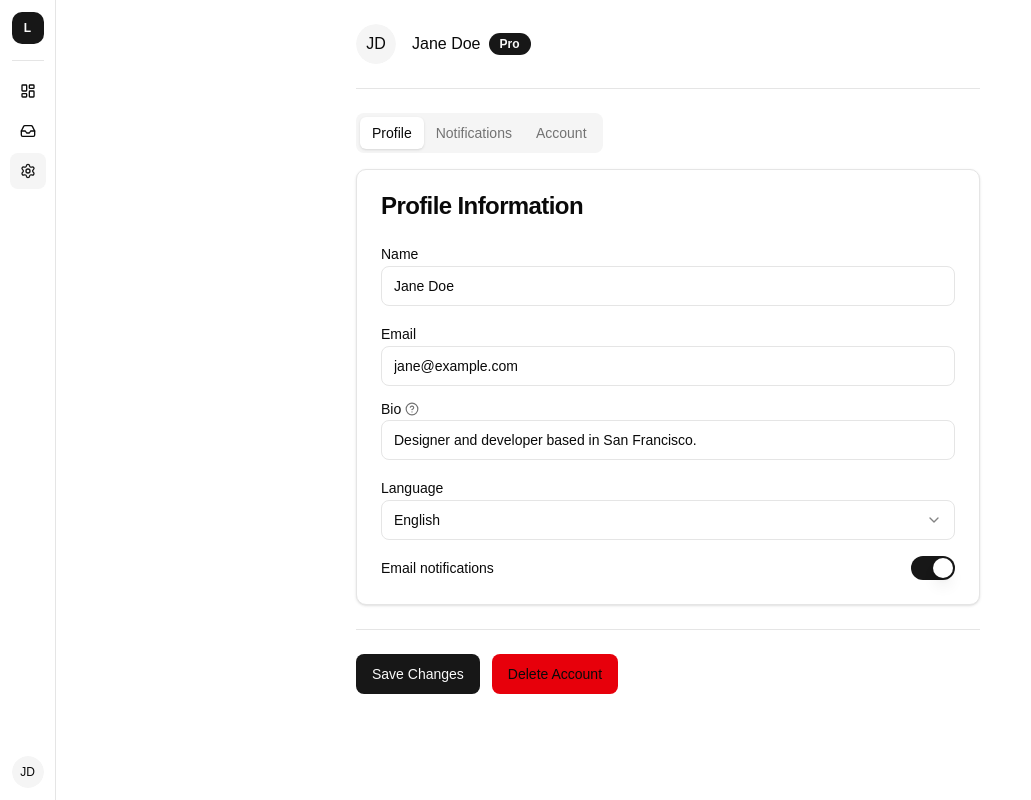
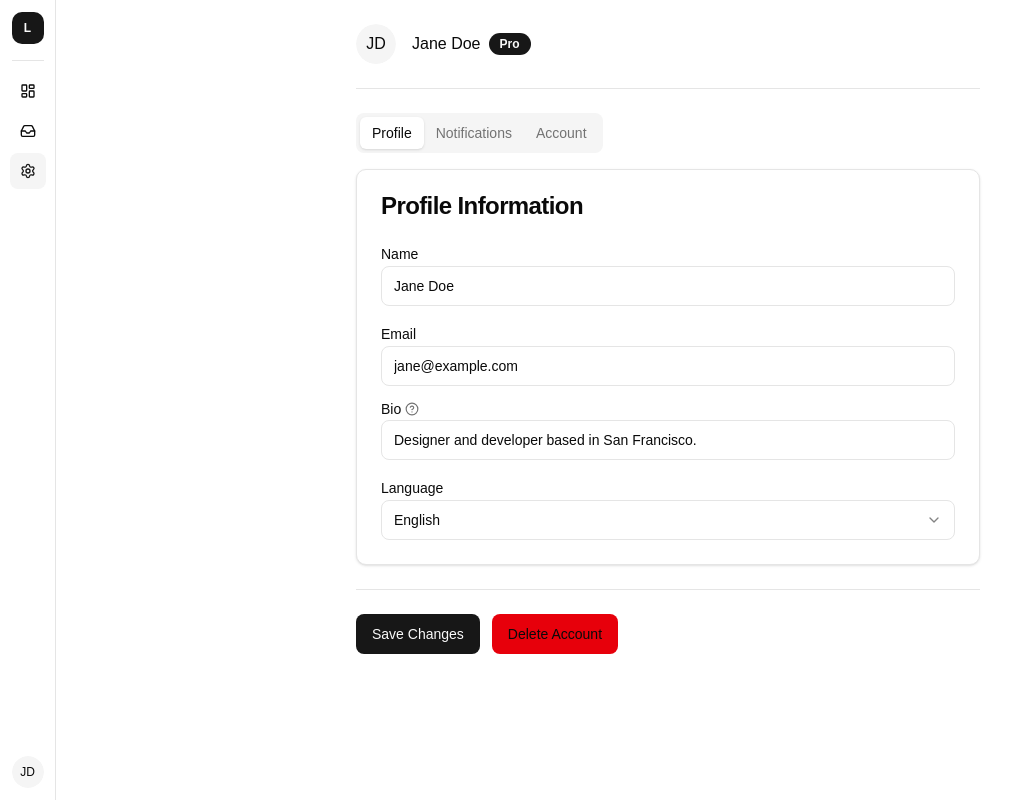
Before and after one commit to acyhuang/lavalab-design-playground, a React (Vite) app: page / in a window 1280 px wide. Shown: the whole page, without its empty margins (0-1031 px from the left). Built offline with nearby package versions, Linux system fonts and the light colour scheme.

Commit message:
moved email notif toggle button to notif page

```diff
--- a/src/components/SettingsPage.tsx
+++ b/src/components/SettingsPage.tsx
@@ -133,14 +133,6 @@ export function SettingsPage() {
                   </SelectContent>
                 </Select>
               </div>
-
-              <div className="flex items-center justify-between">
-                <span className="text-sm">Email notifications</span>
-                <Switch
-                  checked={emailNotifications}
-                  onCheckedChange={(v) => { setEmailNotifications(v); handleChange() }}
-                />
-              </div>
             </CardContent>
           </Card>
         </TabsContent>
@@ -152,6 +144,14 @@ export function SettingsPage() {
               <CardTitle>Notification Preferences</CardTitle>
             </CardHeader>
             <CardContent className="space-y-4">
+              <div className="flex items-center justify-between">
+                <span className="text-sm">Email notifications</span>
+                <Switch
+                  checked={emailNotifications}
+                  onCheckedChange={(v) => { setEmailNotifications(v); handleChange() }}
+                />
+              </div>
+
               <div className="flex items-center justify-between">
                 <span className="text-sm">Marketing emails</span>
                 <Switch
```
